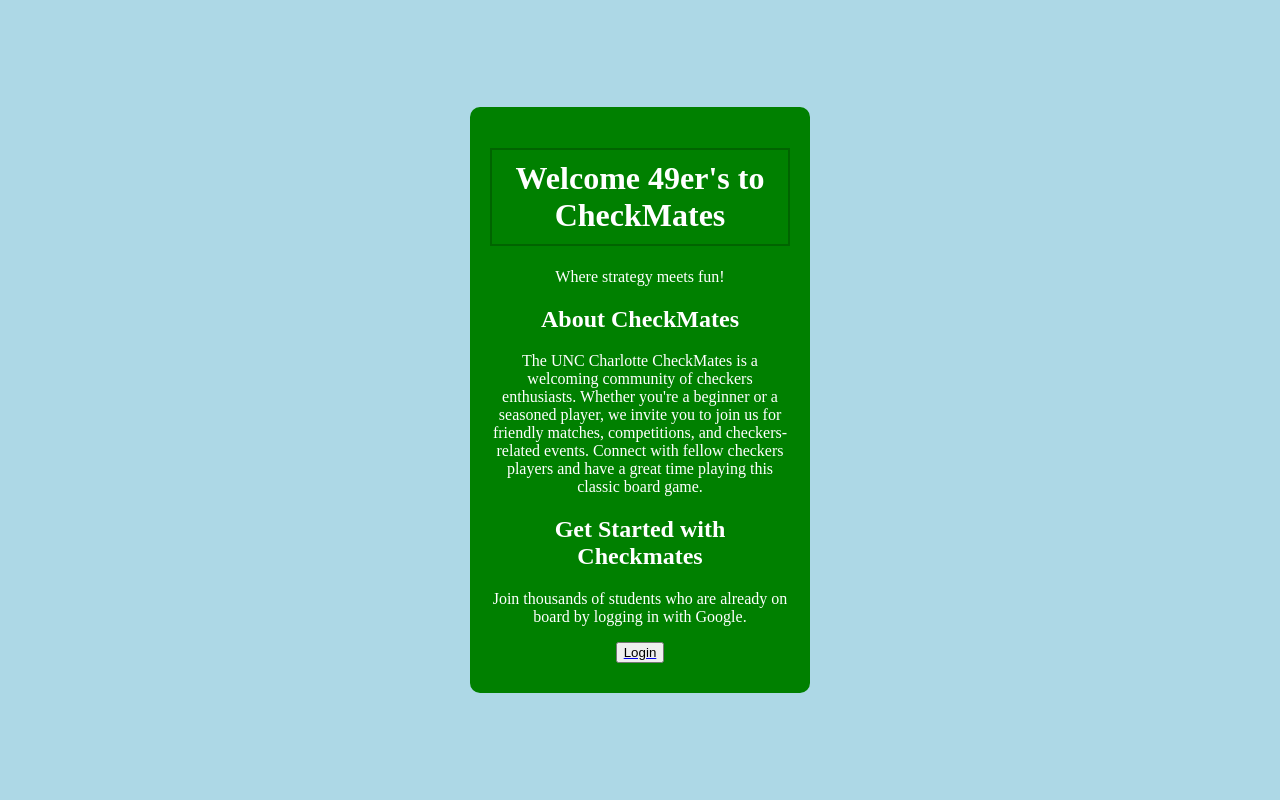
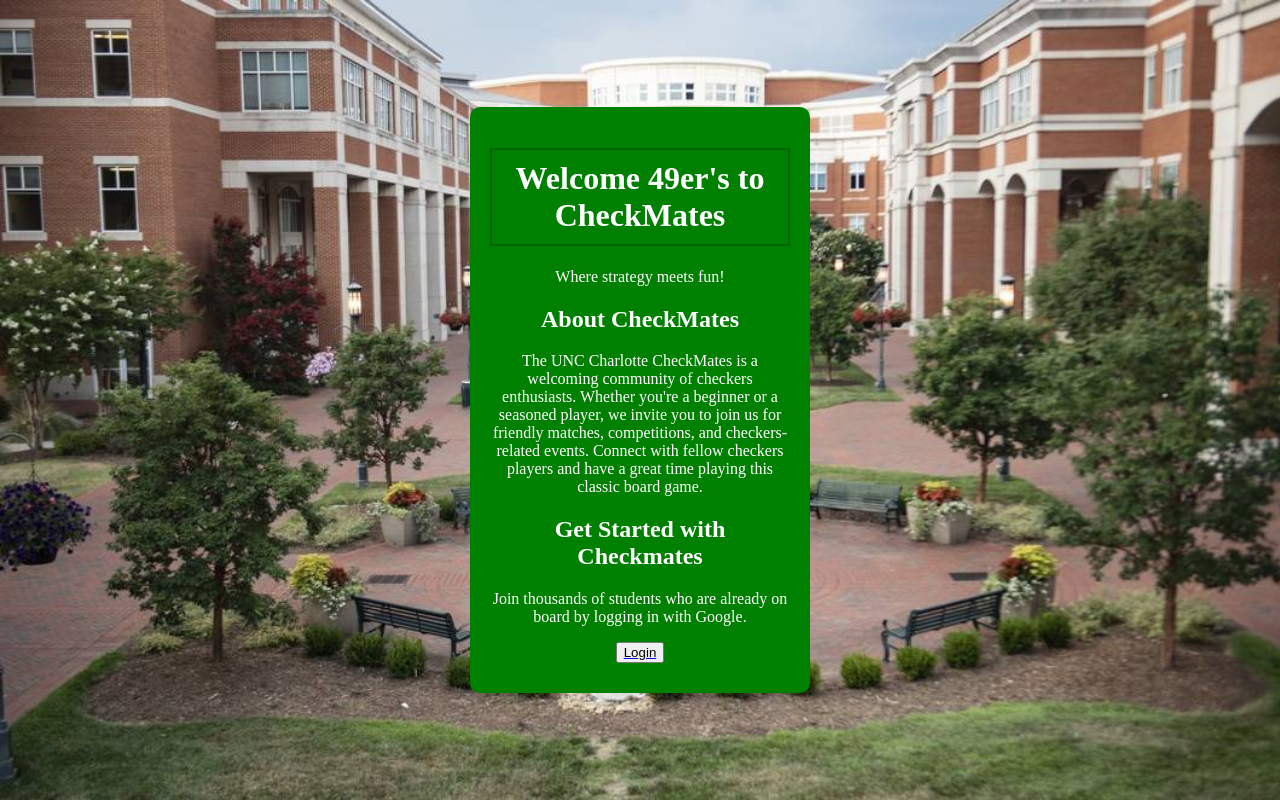
Before and after one commit to SeanDaBlack/checkmasters, a Flask app: page / in a window 1280 px wide. Run offline with Flask 2, Linux system fonts and the light colour scheme.

Commit message:
index page update

```diff
--- a/static/css/style.css
+++ b/static/css/style.css
@@ -1,5 +1,6 @@
 body {
-    background-color: lightblue;
+    background-image:url('../../images/UNCC\ student\ union\ file.jpg');
+    background-size: cover;
     display: flex;
     justify-content: center;
     align-items: center;
```
